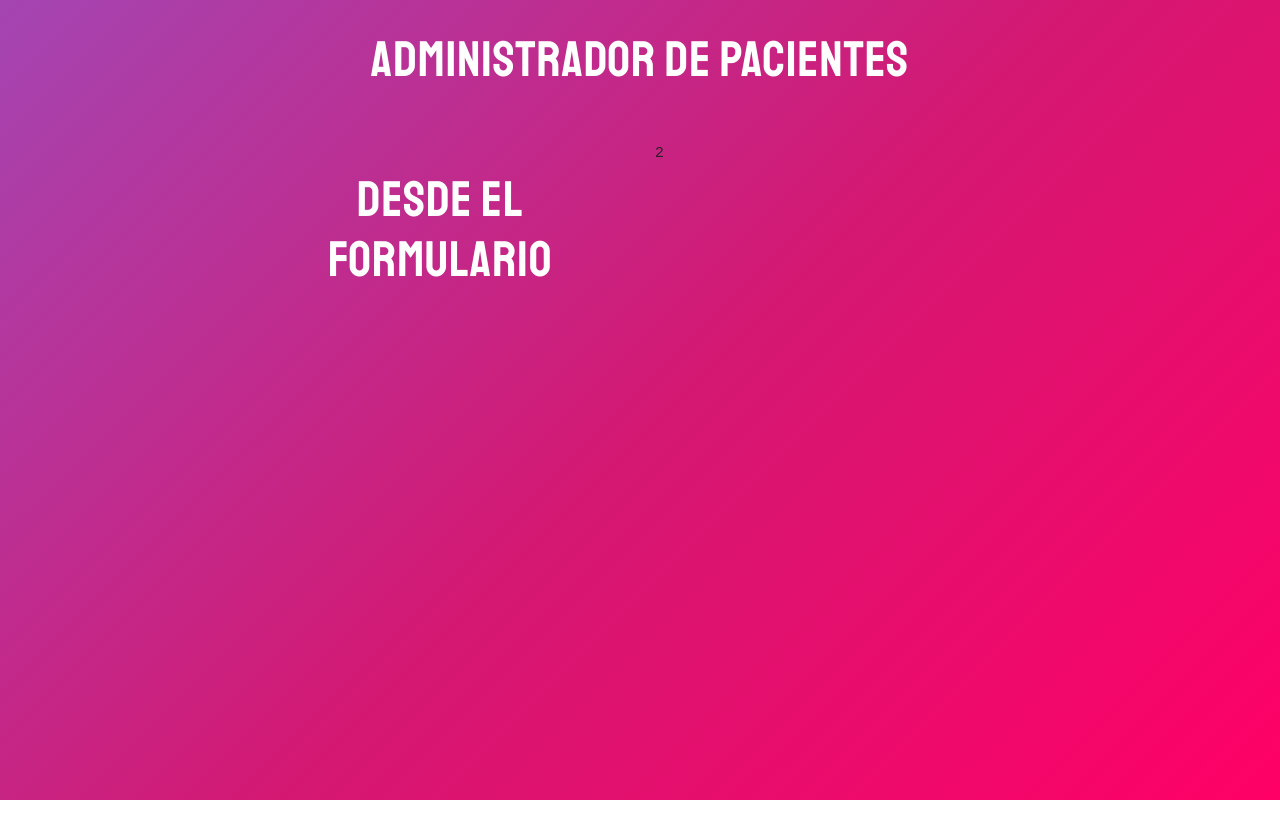
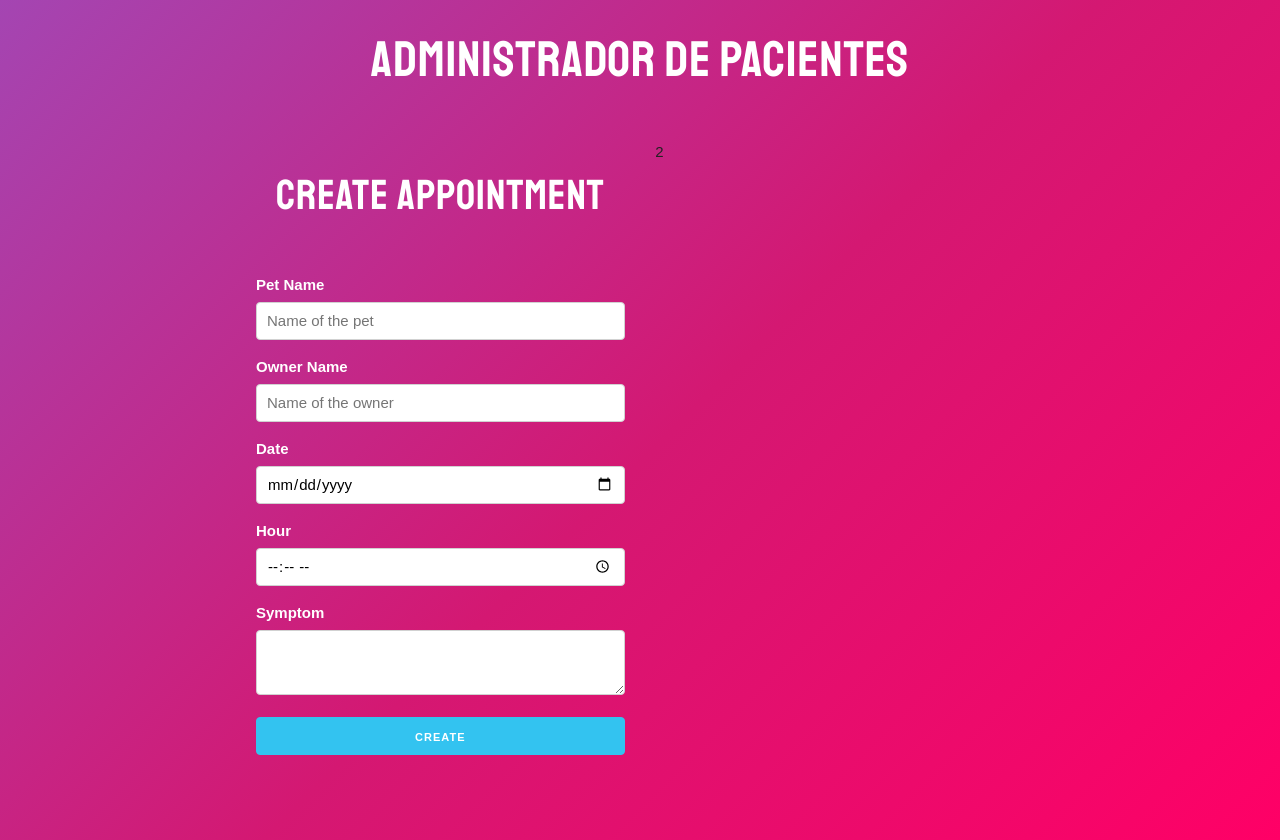
Before and after one commit to oliverSCZ/appointment-organizer, a React (Create React App) app: page / in a window 1280 px wide. Before the commit the page ends 800 px from the top, so only its background shows below. Built offline with nearby package versions, Linux system fonts and the light colour scheme.

Commit message:
setup form with all fields

```diff
--- a/src/components/Formulario.js
+++ b/src/components/Formulario.js
@@ -1,8 +1,50 @@
-import React from 'react';
+import React, { Fragment } from 'react';
 
 const Formulario = () => {
   return (
-    <h1>Desde el formulario</h1>
+    <Fragment>
+      <h2> Create appointment</h2>
+      <form>
+          <label> Pet Name</label>
+          <input
+            type="text"
+            name="mascota"
+            className="u-full-width"
+            placeholder="Name of the pet"
+          />
+          <label>Owner Name</label>
+          <input
+          type="text"
+          name="propietario"
+          className="u-full-width"
+          placeholder='Name of the owner'
+          />
+          <label>Date</label>
+          <input
+          type="date"
+          name="fecha"
+          className="u-full-width"
+          />
+          <label>Hour</label>
+          <input
+          type="time"
+          name="hora"
+          className="u-full-width"
+          />
+          <label>Symptom</label>
+          <textarea
+          className='u-full-width'
+          name='sintomas'
+
+          ></textarea>
+          <button
+            type='submit'
+            className='u-full-width button-primary'
+          >Create</button>
+
+      </form>
+
+    </Fragment>
 
    );
 }
```
